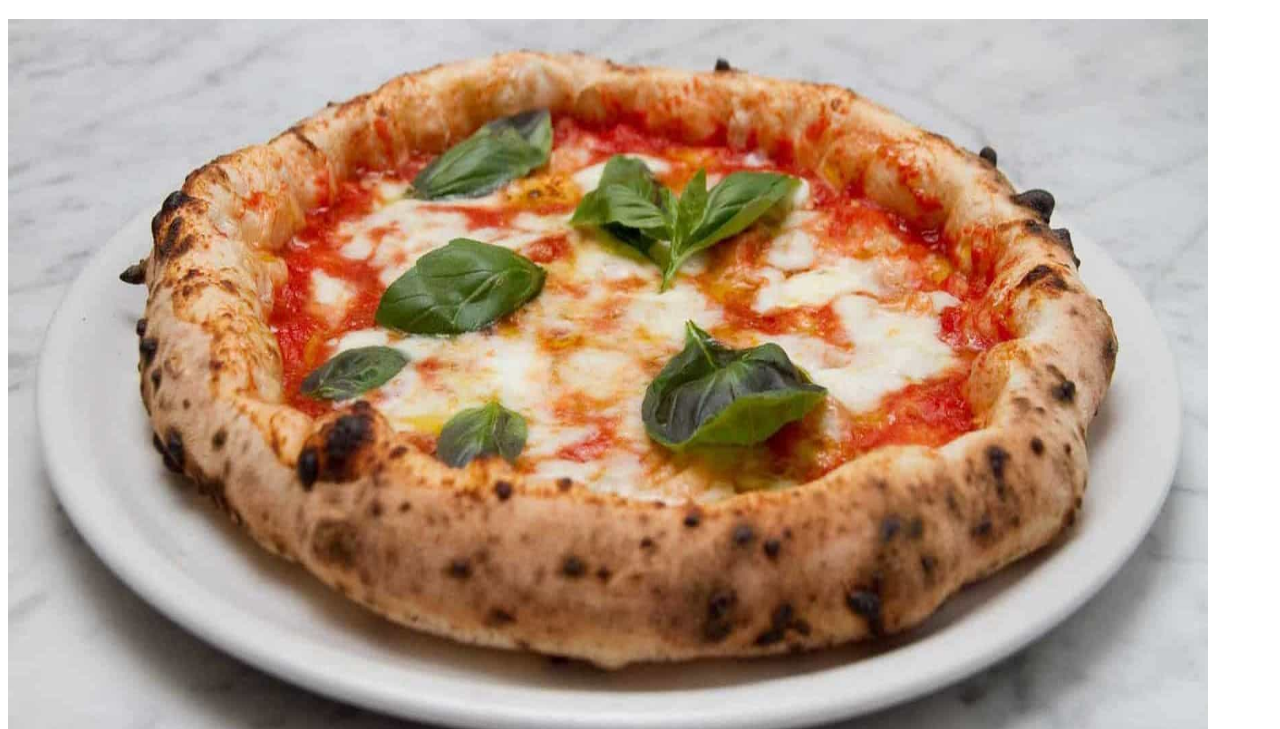
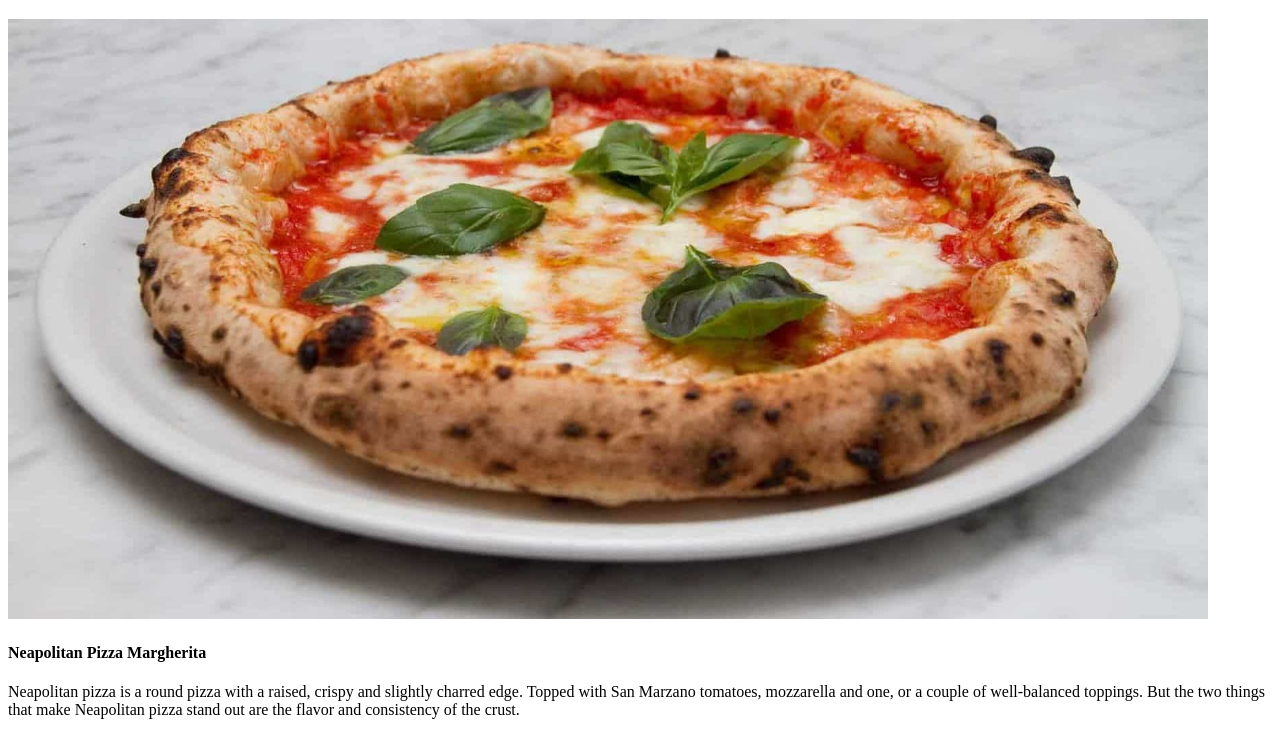
Before and after one commit to Paolo-DM/odin-recipes, a plain HTML site: page recipes/pizza.html in a window 1280 px wide. Shown: the part 61-790 px from the top of the page. Drawn offline with Linux system fonts and the light colour scheme.

Commit message:
Setted images height to auto

```diff
--- a/recipes/pizza.html
+++ b/recipes/pizza.html
@@ -8,7 +8,7 @@
   </head>
   <body>
     <h1>Pizza</h1>
-    <img src="../img/Pizza.jpg" width="1200" height="800" />
+    <img src="../img/Pizza.jpg" width="1200" height="auto" />
     <h4>Neapolitan Pizza Margherita</h4>
     <p>
       Neapolitan pizza is a round pizza with a raised, crispy and slightly
```
Also changed, not shown: recipes/bucatini_cacio_pepe.html (+1 -1 lines).
